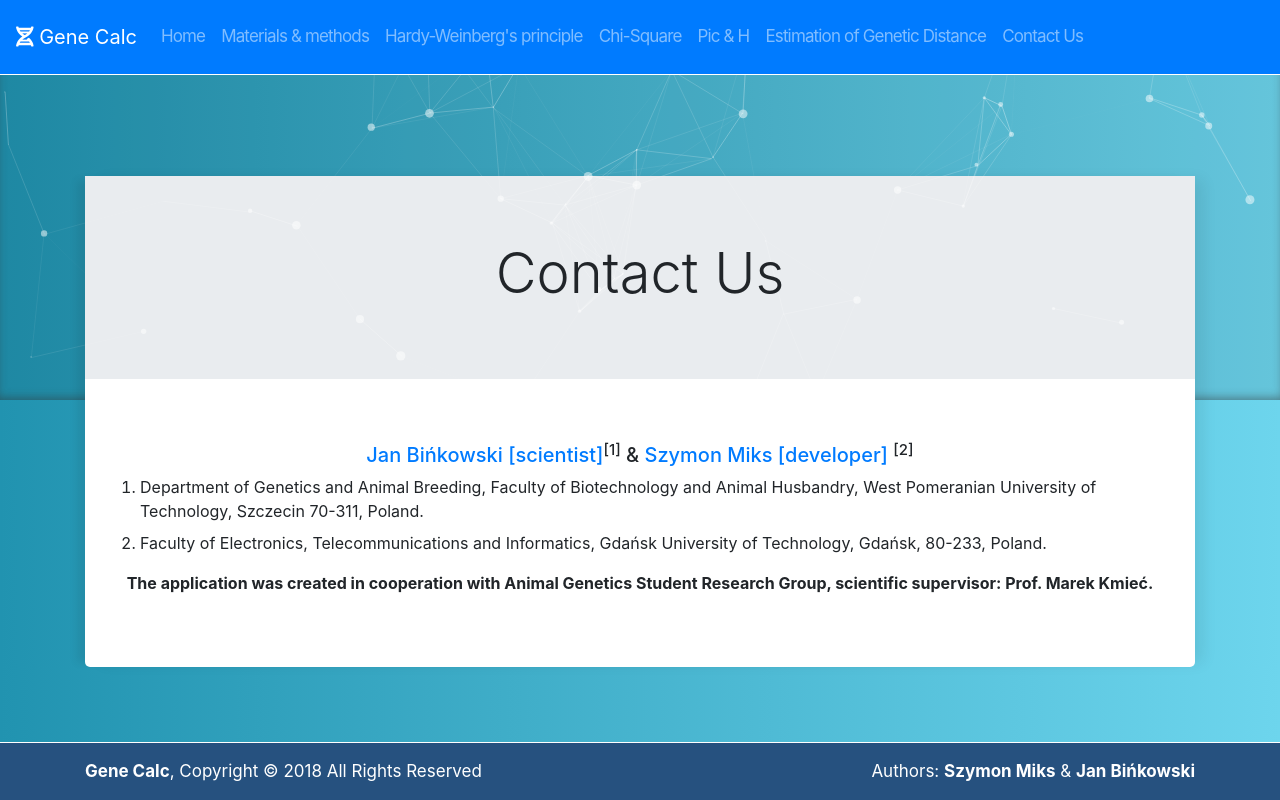
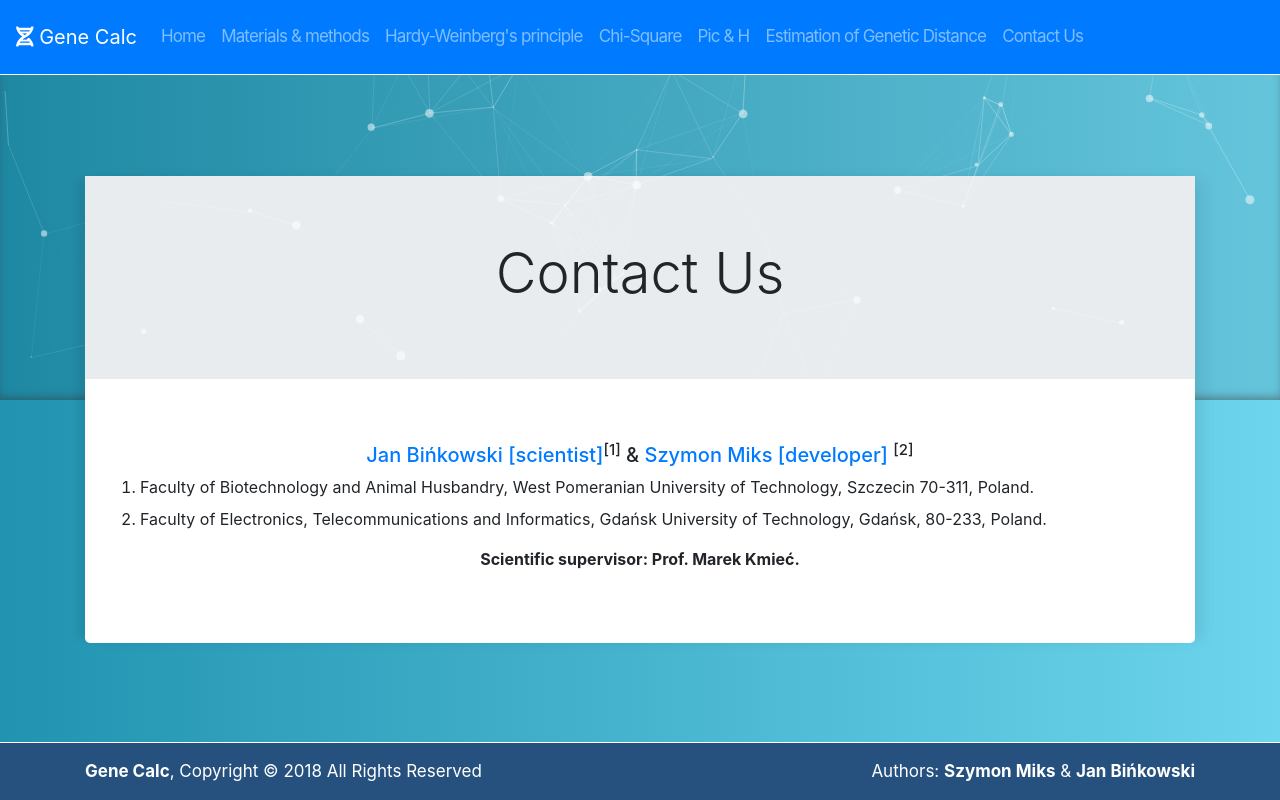
Before and after one commit to szymon6927/bio-gen-calc, a Flask app: page /contact in a window 1280 px wide. Run offline with Flask 2, Linux system fonts and the light colour scheme; parts of the project's set-up code (start-up, migrations or seed data) failed here and were passed over; some libraries are stand-ins or nearby versions.

Commit message:
add info about bera-version, change text in contact page

```diff
--- a/app/templates/contact/index.html
+++ b/app/templates/contact/index.html
@@ -14,7 +14,7 @@
           & <a href="mailto:miks.szymon@gmail.com">Szymon Miks [developer]</a> <sup>[2]</sup></h5>
 
         <ol>
-          <li class="mb-2">Department of Genetics and Animal Breeding, Faculty of Biotechnology and Animal Husbandry, West Pomeranian
+          <li class="mb-2">Faculty of Biotechnology and Animal Husbandry, West Pomeranian
             University of Technology, Szczecin 70-311, Poland.
           </li>
           <li>Faculty of Electronics, Telecommunications and Informatics, Gdańsk University of Technology, Gdańsk,
@@ -22,9 +22,7 @@
           </li>
         </ol>
 
-        <p class="font-weight-bold text-center">
-          The application was created in cooperation with Animal Genetics Student Research Group, scientific supervisor:
-          Prof. Marek Kmieć.</p>
+        <p class="font-weight-bold text-center">Scientific supervisor: Prof. Marek Kmieć.</p>
 
       </div>
     </div>
--- a/app/templates/home/index.html
+++ b/app/templates/home/index.html
@@ -7,6 +7,10 @@
   <div class="jumbotron jumbotron-fluid">
     <div class="container">
       <h1 class="display-3 text-center">Gene Calc</h1>
+      <p class="text-muted font-weight-bold text-center pt-3 mb-0">
+        This application is in beta-version, so if you find a bug or error please let us know
+        <a href="contact@gene-calc.pl">contact@gene-calc.pl</a>
+      </p>
     </div>
   </div>
   <section class="homepage">
```
